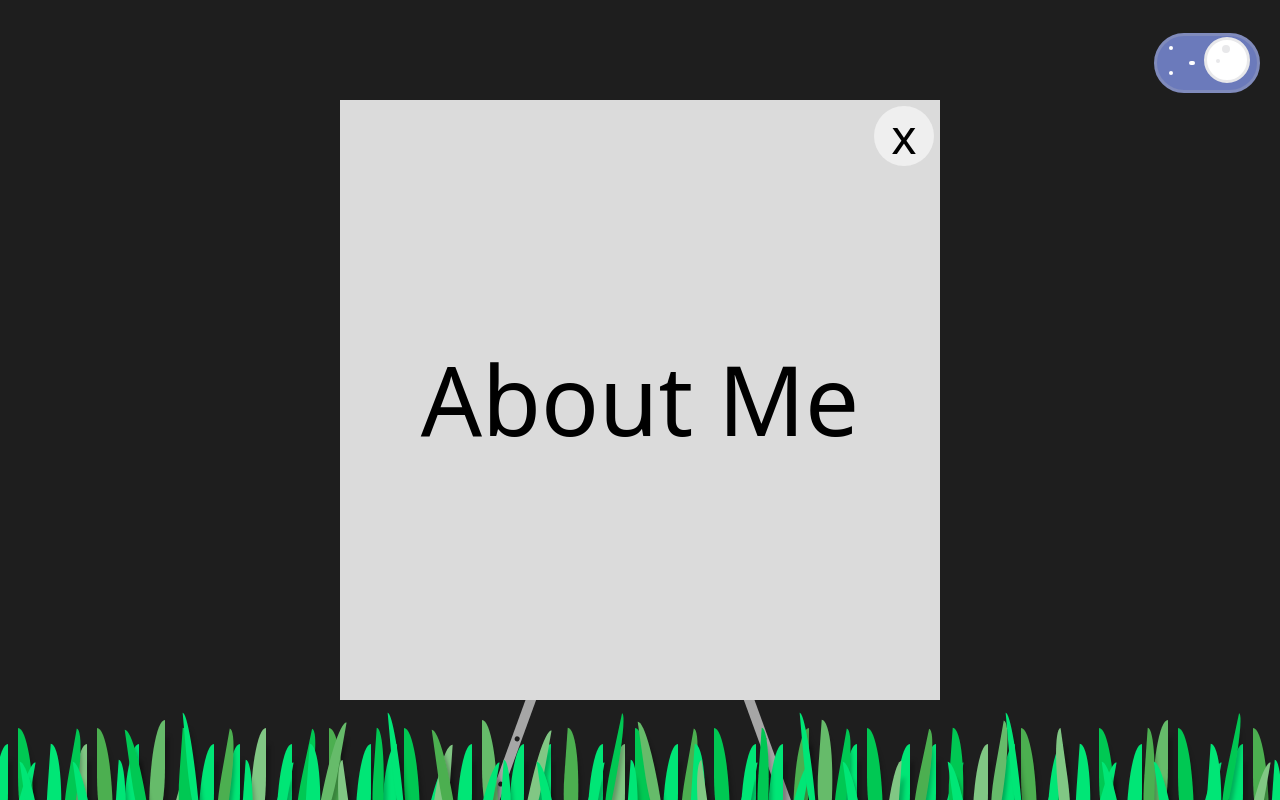
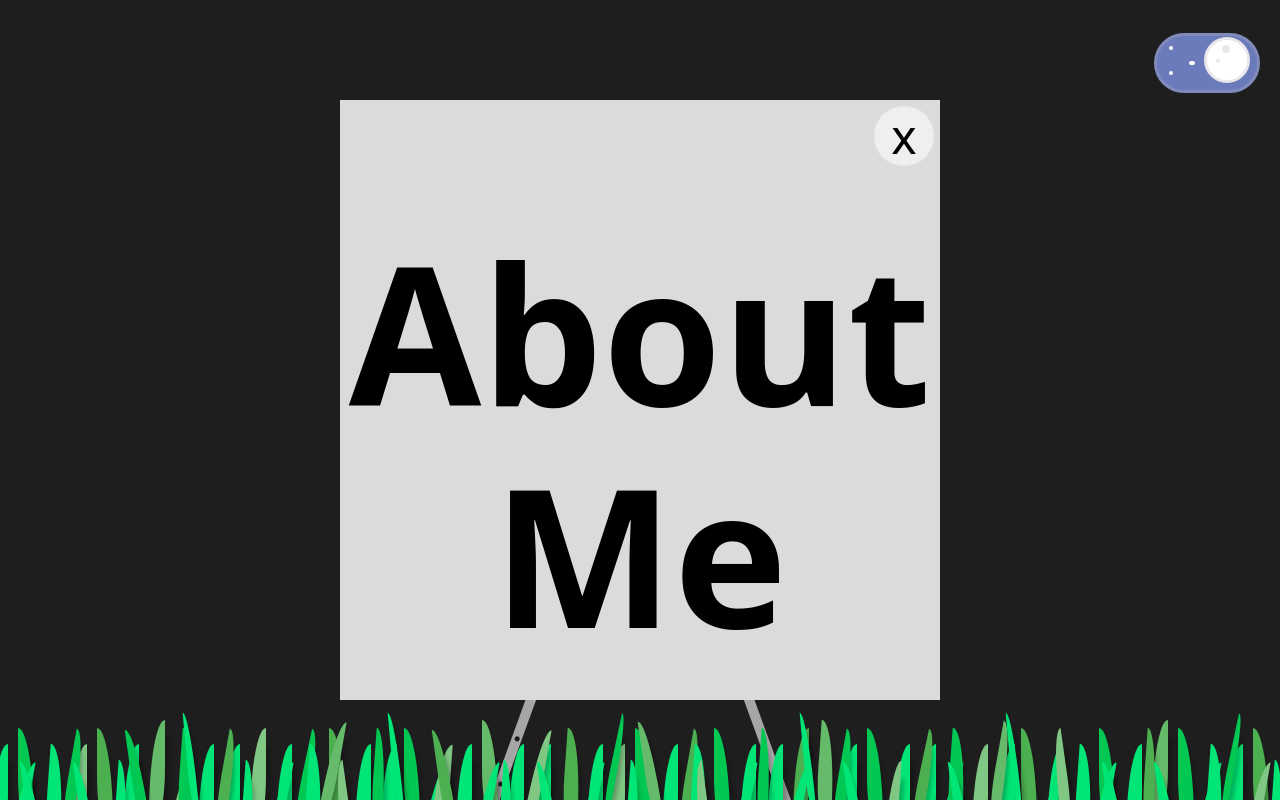
Before and after one commit to piacib/portfolio, a React (Create React App) app: page / in a window 1280 px wide. Both pictures are taken after a click on the item "About Me". Shown: the top 800 px of the page. Built offline with nearby package versions, Linux system fonts and the light colour scheme.

Commit message:
moved beams to new comp added about me text

```diff
--- a/src/components/FerrisWheel/FerrisWheel.tsx
+++ b/src/components/FerrisWheel/FerrisWheel.tsx
@@ -82,6 +82,28 @@ export interface Passengers extends Hrefs {
   text: string;
   onClick?: () => void;
 }
+
+export const Beams = () => {
+  return (
+    <div className="support flex-center">
+      <div className="support-beam support-left">
+        {[0, 1, 2, 3, 4, 5, 6, 7, 8, 9].map((x, idx) => (
+          <div key={"support" + idx} className="bolt"></div>
+        ))}
+      </div>
+      <div className="support-beam support-right">
+        {[0, 1, 2, 3, 4, 5, 6, 7, 8, 9].map((x, idx) => (
+          <div key={"support" + idx} className="bolt"></div>
+        ))}
+      </div>
+      <div className="base">
+        {[0, 1, 2, 3, 4, 5, 6, 7, 8, 9].map((x, idx) => (
+          <div key={"base" + idx} className="bolt"></div>
+        ))}
+      </div>
+    </div>
+  );
+};
 
 const FerrisWheel: React.FC = () => {
   const [centerImageData, setCenterImageData] = useState<Hrefs>({
@@ -179,29 +201,22 @@ const FerrisWheel: React.FC = () => {
           key={dataArray[1].text}
         />
       </ul>
-      <div className="support flex-center">
-        <div className="support-beam support-left">
-          {[0, 1, 2, 3, 4, 5, 6, 7, 8, 9].map((x, idx) => (
-            <div key={"support" + idx} className="bolt"></div>
-          ))}
-        </div>
-        <div className="support-beam support-right">
-          {[0, 1, 2, 3, 4, 5, 6, 7, 8, 9].map((x, idx) => (
-            <div key={"support" + idx} className="bolt"></div>
-          ))}
-        </div>
-        <div className="base">
-          {[0, 1, 2, 3, 4, 5, 6, 7, 8, 9].map((x, idx) => (
-            <div key={"base" + idx} className="bolt"></div>
-          ))}
-        </div>
-      </div>
+      <Beams />
 
       <ExpandingPage
         expand={expandAboutMe}
         setExpand={(e) => setExpandAboutMe(e)}
       >
-        <div>About Me</div>
+        <>
+          <h1>About Me</h1>
+          <p>
+            I am an aspiring front end web developer currently searching for a
+            job. I graduated for the University of Washington in 2019 with a
+            degree in Physics and Astronomy. Since then I have been teaching
+            myself Html css Javascript and react. Currently I am living in
+            Hawaii working on Tour boats as a deckhand and swim guide.
+          </p>
+        </>
       </ExpandingPage>
       <ExpandingPage
         expand={expandResume}
```
